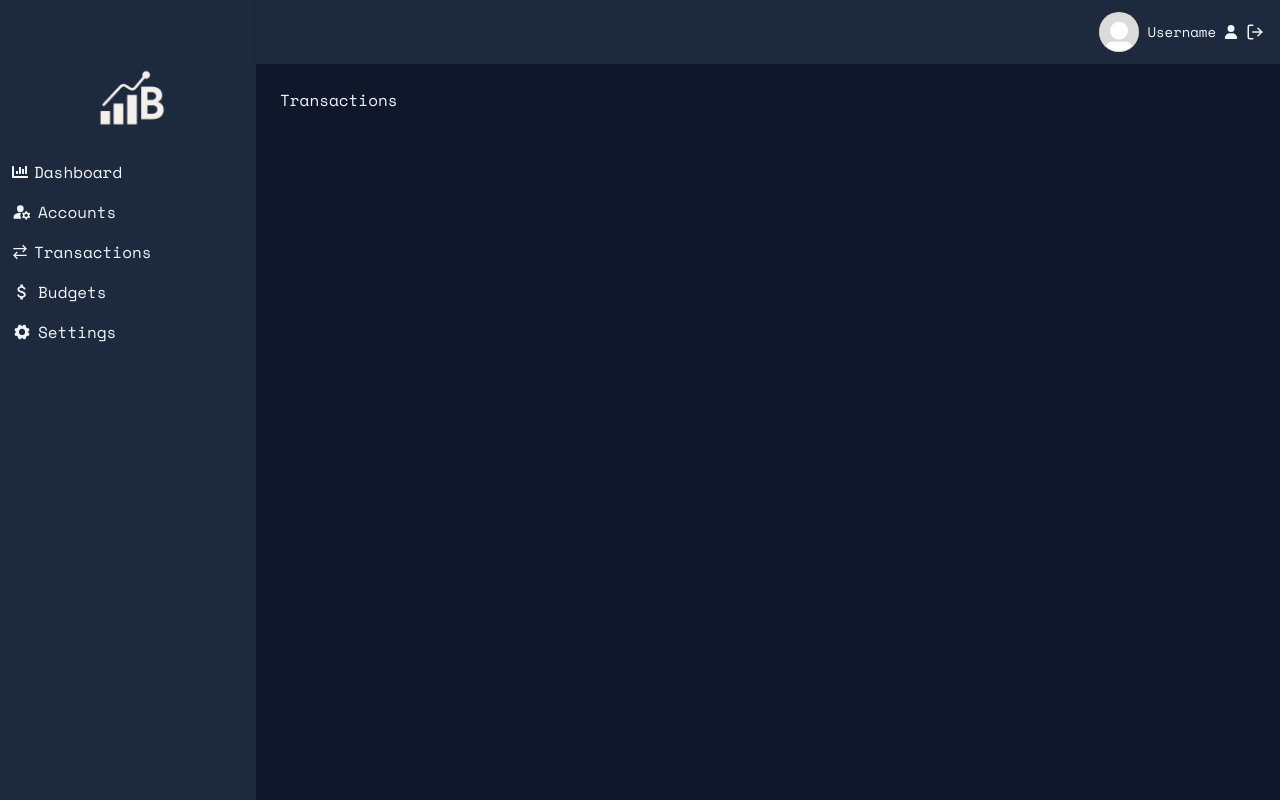
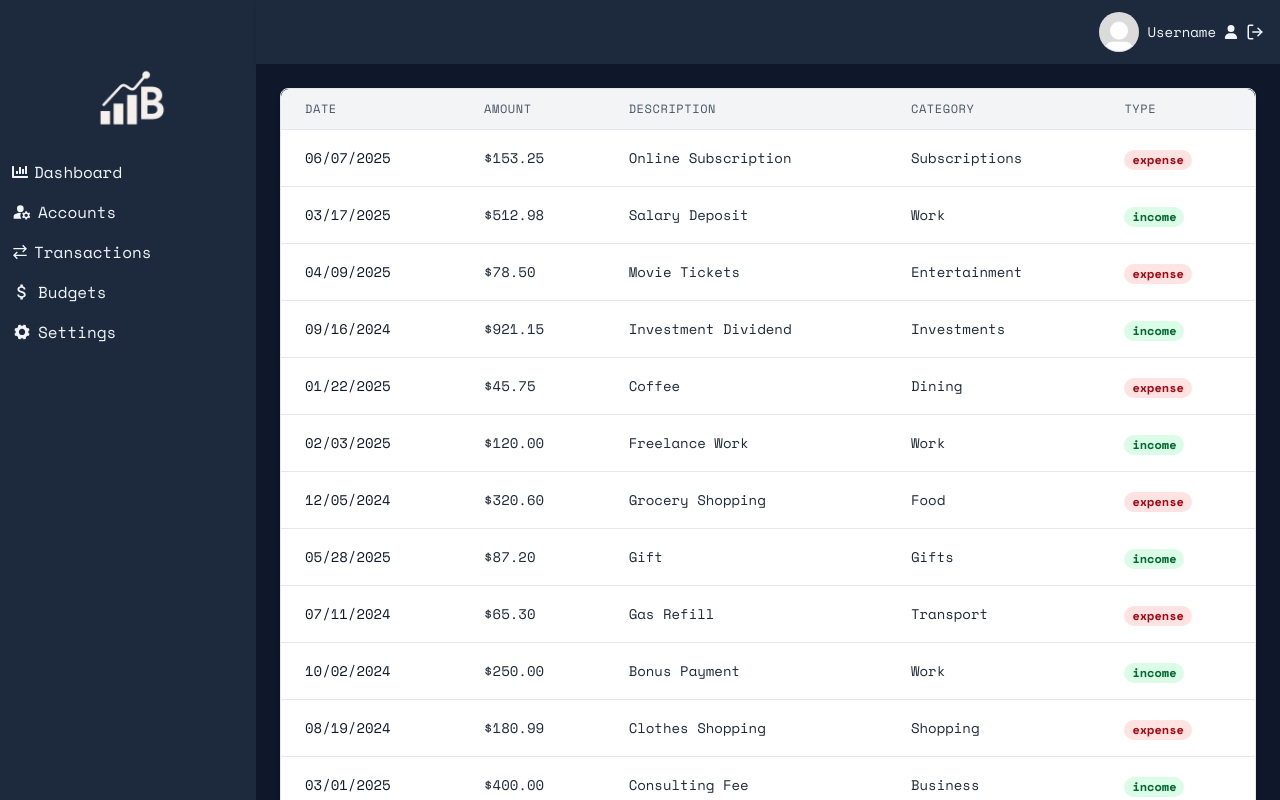
Before and after one commit to Anaare/budget-planner, a Next.js app: page /transactions in a window 1280 px wide. Built offline with nearby package versions, Linux system fonts and the light colour scheme.

Commit message:
Transactions implementation with dummy data

```diff
--- /dev/null
+++ b/app/(lib)/transactions.js
@@ -0,0 +1,142 @@
+export const transactions = [
+  {
+    date: "06/07/2025",
+    amount: 153.25,
+    description: "Online Subscription",
+    category: "Subscriptions",
+    type: "expense",
+  },
+  {
+    date: "03/17/2025",
+    amount: 512.98,
+    description: "Salary Deposit",
+    category: "Work",
+    type: "income",
+  },
+  {
+    date: "04/09/2025",
+    amount: 78.5,
+    description: "Movie Tickets",
+    category: "Entertainment",
+    type: "expense",
+  },
+  {
+    date: "09/16/2024",
+    amount: 921.15,
+    description: "Investment Dividend",
+    category: "Investments",
+    type: "income",
+  },
+  {
+    date: "01/22/2025",
+    amount: 45.75,
+    description: "Coffee",
+    category: "Dining",
+    type: "expense",
+  },
+  {
+    date: "02/03/2025",
+    amount: 120.0,
+    description: "Freelance Work",
+    category: "Work",
+    type: "income",
+  },
+  {
+    date: "12/05/2024",
+    amount: 320.6,
+    description: "Grocery Shopping",
+    category: "Food",
+    type: "expense",
+  },
+  {
+    date: "05/28/2025",
+    amount: 87.2,
+    description: "Gift",
+    category: "Gifts",
+    type: "income",
+  },
+  {
+    date: "07/11/2024",
+    amount: 65.3,
+    description: "Gas Refill",
+    category: "Transport",
+    type: "expense",
+  },
+  {
+    date: "10/02/2024",
+    amount: 250.0,
+    description: "Bonus Payment",
+    category: "Work",
+    type: "income",
+  },
+  {
+    date: "08/19/2024",
+    amount: 180.99,
+    description: "Clothes Shopping",
+    category: "Shopping",
+    type: "expense",
+  },
+  {
+    date: "03/01/2025",
+    amount: 400.0,
+    description: "Consulting Fee",
+    category: "Business",
+    type: "income",
+  },
+  {
+    date: "01/15/2025",
+    amount: 95.4,
+    description: "Dinner Out",
+    category: "Dining",
+    type: "expense",
+  },
+  {
+    date: "04/25/2025",
+    amount: 30.1,
+    description: "Interest Earned",
+    category: "Investments",
+    type: "income",
+  },
+  {
+    date: "11/08/2024",
+    amount: 75.0,
+    description: "Gym Membership",
+    category: "Health",
+    type: "expense",
+  },
+  {
+    date: "02/14/2025",
+    amount: 550.0,
+    description: "Rental Income",
+    category: "Business",
+    type: "income",
+  },
+  {
+    date: "05/01/2025",
+    amount: 110.25,
+    description: "Utility Bill",
+    category: "Utilities",
+    type: "expense",
+  },
+  {
+    date: "09/03/2024",
+    amount: 60.5,
+    description: "Refund",
+    category: "Refunds",
+    type: "income",
+  },
+  {
+    date: "10/20/2024",
+    amount: 40.0,
+    description: "Public Transport",
+    category: "Transport",
+    type: "expense",
+  },
+  {
+    date: "06/15/2025",
+    amount: 700.0,
+    description: "Side Hustle Income",
+    category: "Other Income",
+    type: "income",
+  },
+];
--- a/app/transactions/page.jsx
+++ b/app/transactions/page.jsx
@@ -1,5 +1,83 @@
+"use client";
+import { useState } from "react";
+import { transactions } from "../(lib)/transactions";
+
 function Transactions() {
-  return <div>Transactions</div>;
+  return (
+    <div className="overflow-x-auto  rounded-lg shadow-md border border-gray-200">
+      <table className="min-w-full divide-y divide-gray-200">
+        <thead className="bg-gray-100">
+          <tr>
+            <th
+              scope="col"
+              className="px-6 py-3 text-left text-xs font-medium text-gray-600 uppercase tracking-wider rounded-tl-lg"
+            >
+              Date
+            </th>
+            <th
+              scope="col"
+              className="px-6 py-3 text-left text-xs font-medium text-gray-600 uppercase tracking-wider"
+            >
+              Amount
+            </th>
+            <th
+              scope="col"
+              className="px-6 py-3 text-left text-xs font-medium text-gray-600 uppercase tracking-wider"
+            >
+              Description
+            </th>
+            <th
+              scope="col"
+              className="px-6 py-3 text-left text-xs font-medium text-gray-600 uppercase tracking-wider"
+            >
+              Category
+            </th>
+            <th
+              scope="col"
+              className="px-6 py-3 text-left text-xs font-medium text-gray-600 uppercase tracking-wider rounded-tr-lg"
+            >
+              Type
+            </th>
+          </tr>
+        </thead>
+        <tbody className="bg-white divide-y divide-gray-200">
+          {transactions.map((transaction, index) => (
+            <tr
+              key={index}
+              className="hover:bg-gray-50 transition-colors duration-150 ease-in-out"
+            >
+              <td className="px-4 py-3 md:px-6 md:py-4 whitespace-nowrap text-sm font-medium text-gray-900">
+                {transaction.date}
+              </td>
+              <td className="px-4 py-3 md:px-6 md:py-4 whitespace-nowrap text-sm text-gray-800">
+                ${transaction.amount.toFixed(2)}
+              </td>
+              <td className="px-4 py-3 md:px-6 md:py-4 whitespace-nowrap text-sm text-gray-800">
+                {transaction.description}
+              </td>
+              <td className="px-4 py-3 md:px-6 md:py-4 whitespace-nowrap text-sm text-gray-800">
+                {transaction.category}
+              </td>
+              <td className="px-4 py-3 md:px-6 md:py-4 whitespace-nowrap">
+                <span
+                  className={`
+                      px-2 inline-flex text-xs leading-5 font-semibold rounded-full
+                      ${
+                        transaction.type === "income"
+                          ? "bg-green-100 text-green-800"
+                          : "bg-red-100 text-red-800"
+                      }
+                    `}
+                >
+                  {transaction.type}
+                </span>
+              </td>
+            </tr>
+          ))}
+        </tbody>
+      </table>
+    </div>
+  );
 }
 
 export default Transactions;
```
Also changed, not shown: 1 other file (tests, documents, lock files or other folders).
